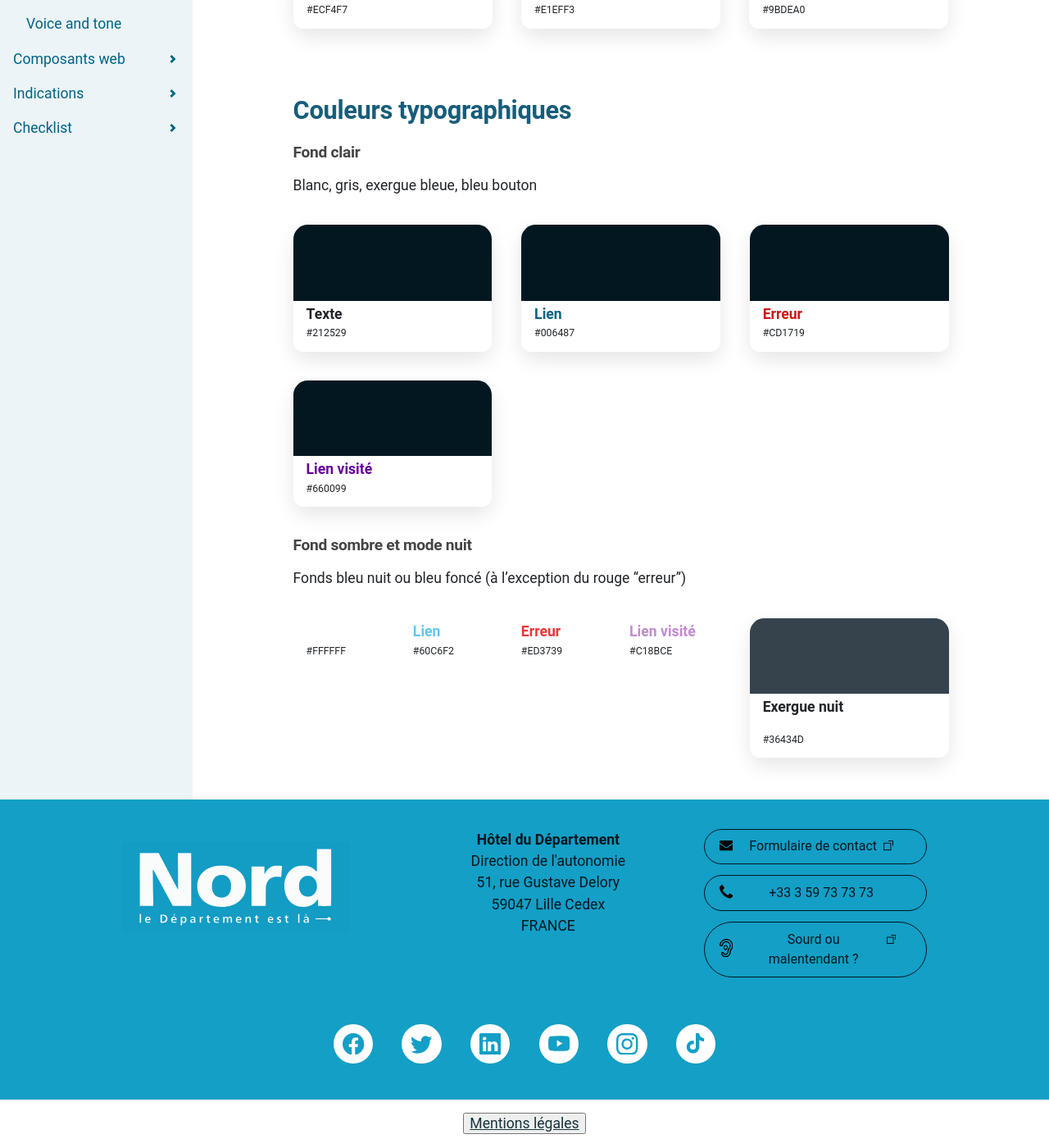
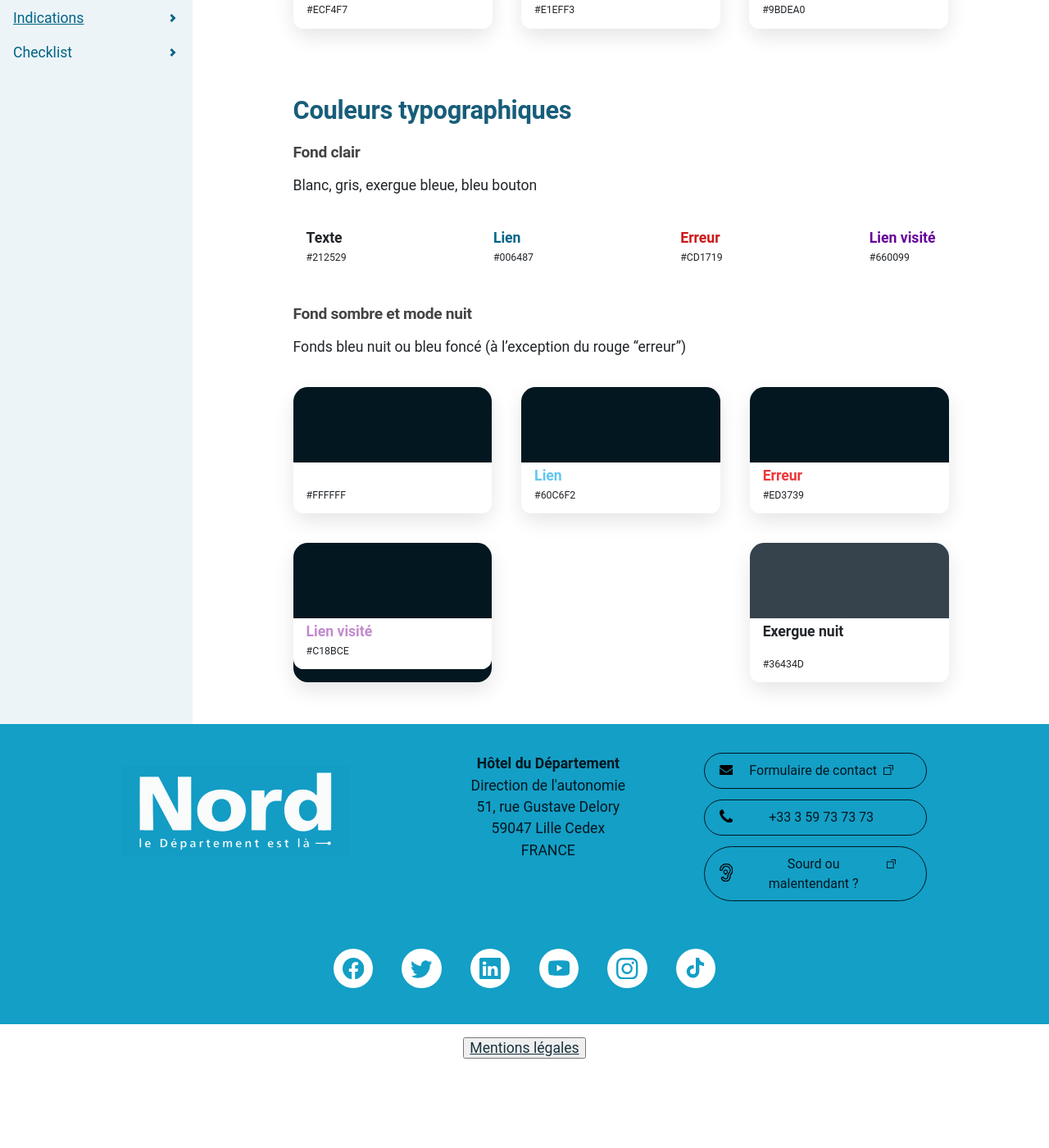
Before and after one commit to LJ59/d59-system, a Jekyll site: the page built from styles/03-color.md, in a window 1280 px wide and 1400 px high, scrolled down 1890 px. Shown: the whole window at 82% size. Built offline with Jekyll 4.4.1, drawn with Linux system fonts in a browser that asks for light colours; after the commit the page ends 3197 px from its top, so only the background shows below that.

Commit message:
Update _color-preview.scss

```diff
--- a/_sass/components/_color-preview.scss
+++ b/_sass/components/_color-preview.scss
@@ -8,7 +8,7 @@
     display: inline-block;
 }
 
-.color-preview-text {
+.color-preview-text_dark {
     background-color: #021720;
     box-sizing: content-box;
     min-width: 13.8em;
```
